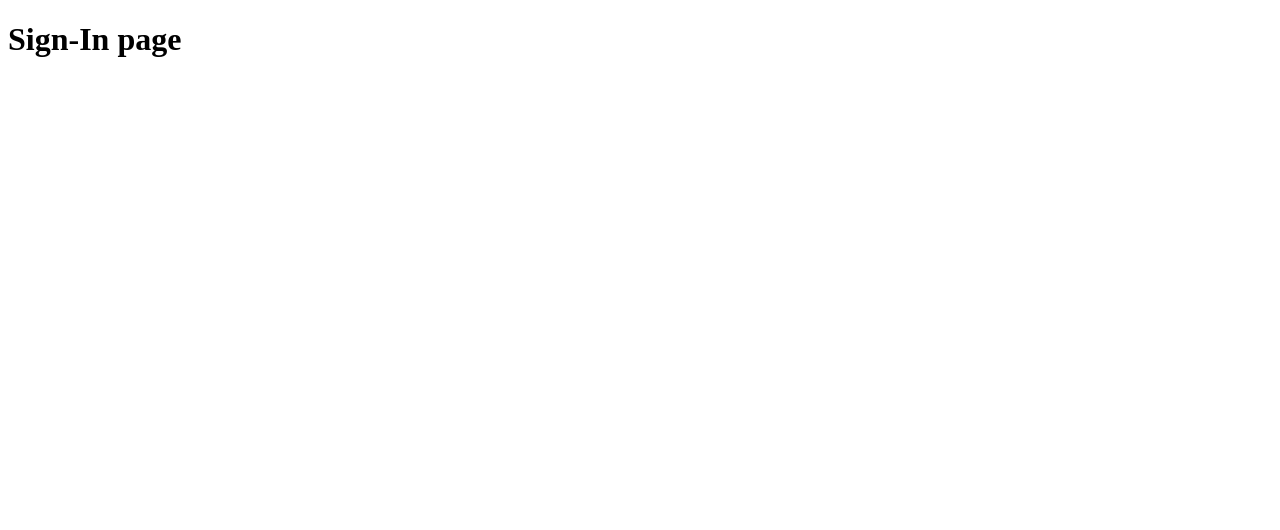
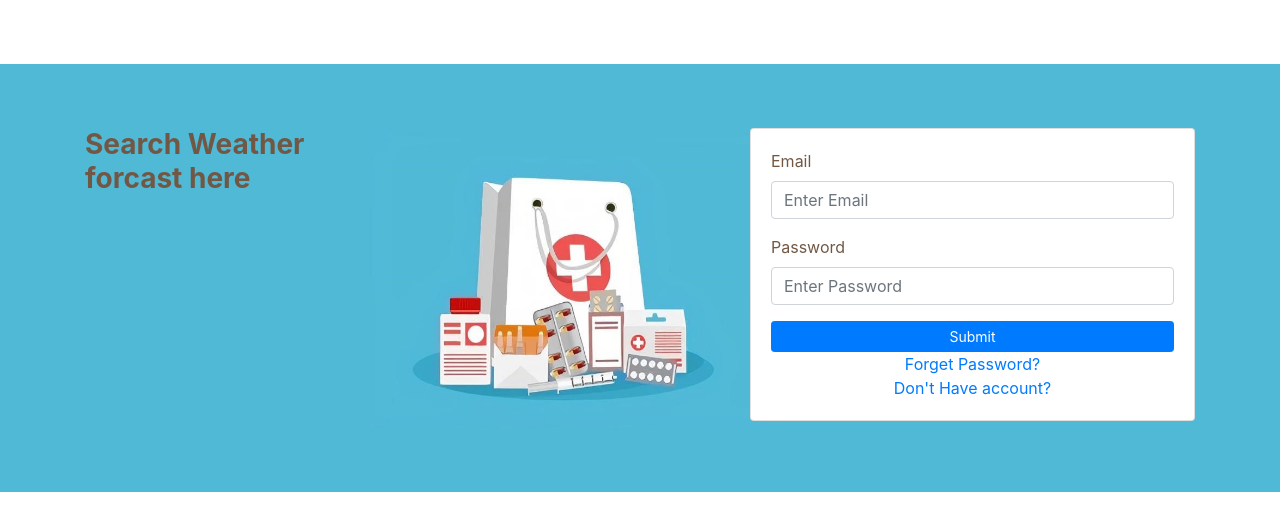
Before and after one commit to Dilansilva/Loons-lab, a React (Create React App) app: page / in a window 1280 px wide. Shown: the top 530 px of the page. Built offline with nearby package versions, Linux system fonts and the light colour scheme.

Commit message:
Sign in page is done

```diff
--- /dev/null
+++ b/src/css/SignIn.css
@@ -0,0 +1,19 @@
+.backgroundColor {
+    color : #725844;
+    background-color:  #50b9d6;
+    margin-top: 5%;
+}
+
+.imageBackGround {
+    width: 400px;
+    height: 300px;
+}
+
+.textAlign {
+    text-align: center;
+}
+
+.textSpace {
+    margin-bottom: 10px;
+    margin-top: 10px;
+}
--- a/src/pages/Sign-In.js
+++ b/src/pages/Sign-In.js
@@ -1,11 +1,88 @@
-import React from 'react'
+import React,{useState} from 'react';
+
+import 'bootstrap/dist/css/bootstrap.min.css';
+import { Button,
+         Form,
+        Jumbotron,
+        Container,
+        Row,
+        Col,
+        Image,
+        Card } from 'react-bootstrap';
+
+import '../css/SignIn.css';
+import image from '../images/pharmacy.jpg';//import image
 
 const SignIn = () => {
+
+    const[email,setEmail] = useState();//state for email
+    const[password,setPassword] = useState();//state for password
+    const[error,setError] = useState();//state for error message
+
     return (
-        <div>
-            <h1>Sign-In page</h1>
-        </div>
-    )
+        <Jumbotron className="backgroundColor" fluid>
+        <Container>
+            <Row>
+
+                 <Col sm={3}>
+                    <h3><b>Search Weather forcast here</b></h3>
+
+                </Col>
+
+                <Col sm={4}>
+                    <Image
+                        src={image}
+                        className="imageBackGround"
+                    />
+                </Col>
+
+                <Col sm={5}>
+                    <Card>
+                        <Card.Body>
+                            <Card.Text>
+                            <Form>
+                                <Form.Group controlId="formBasicEmail">
+                                    <Form.Label>Email</Form.Label>
+                                    <Form.Control
+                                        type="email"
+                                        placeholder="Enter Email"
+                                    />
+                                </Form.Group>
+
+                                <Form.Group controlId="formBasicPassword">
+                                    <Form.Label>Password</Form.Label>
+                                    <Form.Control
+                                        type="password"
+                                        placeholder="Enter Password"
+                                    />
+                                </Form.Group>
+
+                            <div class="textAlign">
+                                <Button
+                                    size="sm"
+                                    variant="primary"
+                                    type="submit"
+                                    block>
+                                 Submit
+                                </Button>
+                            </div>
+
+                          </Form>
+
+                            <div className="textAlign">
+                                <a href="/emailenter" className="textSpace">Forget Password?</a>
+                                    <br></br>
+                                <a href="/signup" className="textSpace">Don't Have account?</a>
+                            </div>
+
+                            </Card.Text>
+                        </Card.Body>
+                    </Card>
+                </Col>
+            </Row>
+        </Container>
+    </Jumbotron>
+    );
 }
 
-export default SignIn;
+export default SignIn
```
Also changed, not shown: src/images/pharmacy.jpg (added).
